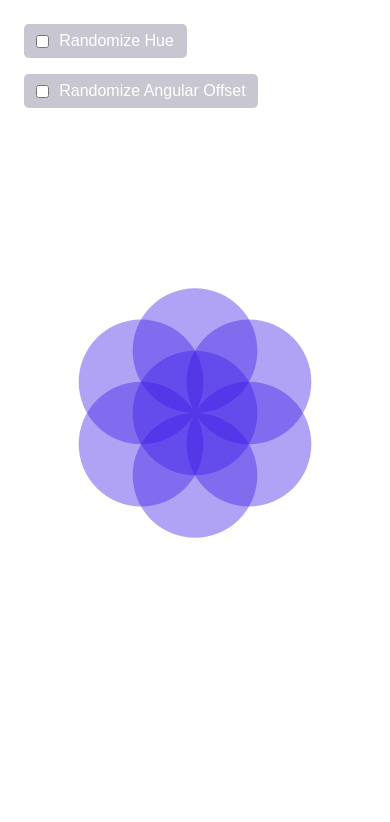
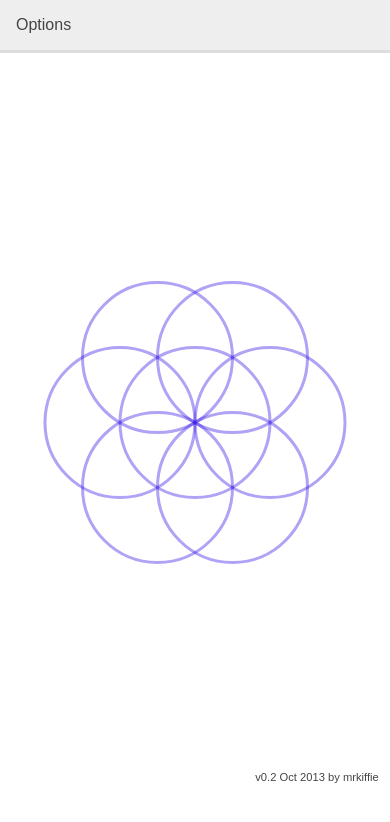
Before and after one commit to Quanxiaodai/flower-of-life, a plain HTML site: page index.htm in a window 390 px wide. Drawn offline with Linux system fonts and the light colour scheme.

Commit message:
Added render style options, new stroke Moved options into a navigation style dropdown, improving accessibility on mobile devices Removed `boxChecked` function in favour of `getOptions` Started abstracting lineWidth. Renamed `randomizeAngularOffset` to `randomizeRotation

```diff
--- a/index.htm
+++ b/index.htm
@@ -2,91 +2,141 @@
 <html lang="en">
 <head>
     <meta charset="UTF-8">
+    <meta name="viewport" content="width=device-width">
     <title>Canvas Playground - Flower of Life - mrkiffie.com</title>
 
     <style>
         body{
+            color:#444;
             margin: 0 auto;
             font-family: sans-serif;
             font-size: 100%;
             position: relative;
         }
         #canvas{
-            margin: 2%;
+            display: block;
+            margin: 2em auto 0;
             cursor: pointer;
+            outline: none;
         }
-        .no-js #controls{
-            display: none;
+        a{
+            color: #444;
+            text-decoration: none;
+            outline: none;
         }
-        #controls{
-            position: absolute;
-            top: 0;
+        .menu{
+            padding: 0;
+            position: relative;
+            background: #eee;
+            border-bottom: .2em inset #ddd;
+        }
+        .open{
+            display: block;
             padding: 1em;
         }
-        .control-group{
+        .close{
+            position: absolute;
+            display: none;
+            bottom: 0;
+            left: 0;
+            right: 0;
+            height: 1em;
+            padding: 1em;
+            z-index: 1;
+            text-align: right;
+        }
+        #options{
+            max-height: 0;
+            overflow: hidden;
+            -webkit-transition: max-height 0.4s ease-out;
+            -moz-transition: max-height 0.4s ease-out;
+            -ms-transition: max-height 0.4s ease-out;
+            -o-transition: max-height 0.4s ease-out;
+            transition: max-height 0.4s ease-out;
+        }
+        #options:target{
+            max-height: 25em;
+        }
+        #options:target .close{
+            display: block;
+        }
+        .close span{
+            position: absolute;
+            bottom: 1em;
+            right: 1em;
+            display: inline-block;
+            border-radius: 50%;
+            padding: .5em;
+            line-height: .5;
+            text-align: center;
+        }
+        .close span:hover,
+        .close span:focus,
+        .close span:active{
+            background: rgba(200,200,200,.6);
+        }
+        .option-group{
             display: block;
             position: relative;
         }
-        input{
-            position: absolute;
-            top: 1.2em;
-            left: 1.2em;
-            z-index: 1;
-            cursor: pointer;
-        }
         label{
             display: inline-block;
-            background: hsla(250, 10%, 50%, .4);
-            padding: .5em .8em .5em 2.2em;
+            background: rgba(200,200,200,.6);
+            padding: .5em .8em .5em .4em;
             margin: .5em;
             cursor: pointer;
             border-radius: .3em;
-            color: #fff;
+            color: #444;
+        }
+        .no-select{
             -webkit-user-select: none;
             -moz-user-select: none;
             -ms-user-select: none;
             user-select: none;
         }
-        input:checked + label{
-            background: hsla(250, 80%, 50%, .4);
+        small{
+            font-size: 70%;
+            float:right;
+            padding: 1em;
         }
-        input:focus + label{
-            outline: 4px dotted #000;
-        }
+
     </style>
 
 </head>
-<body class="no-js">
-    <script>
-        var b = document.getElementsByTagName('body')[0];
-        b.classList.toggle('no-js');
-    </script>
-    <div id="controls">
-        <div class="control-group">
-            <input name="randomizeColors" id="randomizeColors" type="checkbox">
-            <label for="randomizeColors">Randomize Hue</label>
+<body id="top">
+
+    <div class="menu">
+        <div id="options" >
+            <label class="no-select">
+                <input name="randomizeColors" type="checkbox">
+                Randomize Hue
+            </label>
+            <label class="no-select">
+                <input name="randomizeRotation" type="checkbox">
+                Randomize Rotation
+            </label>
+            <label class="no-select">
+                <input name="renderStyle" type="radio" value="1">
+                Filled Circles
+            </label>
+            <label class="no-select">
+                <input name="renderStyle" type="radio" value="0" checked="checked">
+                Outline Circles
+            </label>
+            <a href="#top" class="no-select close"><span>&times;</span></a>
         </div>
-        <div class="control-group">
-            <input name="randomizeAngularOffset" id="randomizeAngularOffset" type="checkbox">
-            <label for="randomizeAngularOffset">Randomize Angular Offset</label>
-        </div>
+        <a href="#options" class="no-select open">Options</a>
     </div>
 
-    <canvas id="canvas" width="600" height="600">
+    <canvas id="canvas" width="600" height="600" class="no-select">
         Ummm. Your browser doesn't support canvas :(
+    </canvas>
 
-    </canvas>
     <script>
-        function isCanvasSupported(){
-          var elem = document.createElement('canvas');
-          return !!(elem.getContext && elem.getContext('2d'));
-        }
-        if (!isCanvasSupported()){
-            (document.getElementById('controls')).style.display = 'none';
-        }
-
         var randomizeColors = false;
-        var randomizeAngularOffset = false;
+        var randomizeRotation = false;
+        var renderStyle = 0;
+        var lineWidth = 3;
 
         /* We need to convert degrees to radians because that is what
          * Math.sin() accepts. A radian is the angle generated in an
@@ -109,7 +159,6 @@
             return ( deg * Math.PI / 180 );
         }
 
-
         /**
          * This just returns a random integer within the specified range
          */
@@ -125,6 +174,24 @@
             return 'hsla(' + hue + ', 80%, 50%, .4)'
         }
 
+        /**
+         * Returns the line's width
+         * @todo expose in options
+         */
+        function getLineWidth(){
+            return lineWidth;
+        }
+
+        /**
+         * Render the according to the style
+         */
+        function doRender(){
+            if ( renderStyle == 1 ){
+                context.fill();
+            } else {
+                context.stroke();
+            }
+        }
 
         /**
          * This creates the circles on the the canvas
@@ -133,23 +200,26 @@
             context.beginPath();
             context.arc( x, y, r, 0, degToRad( 360 ), false );
             context.fillStyle = randomColor();
-            context.fill();
-            //context.lineWidth = 10;
-            //context.strokeStyle = randomColor()
-            //context.stroke();
+            context.lineWidth = getLineWidth();
+            context.strokeStyle = randomColor();
+
+            doRender();
+
         }
 
         var c = document.getElementById( 'canvas' );
         var context = c.getContext( '2d' );
 
-
+        /**
+         * Executes a sequence of functions to render the pattern
+         */
         function doPattern(){
             var w = c.width;
             var h = c.height;
             var x = w / 2; // half the canvas's width - center x
             var y = h / 2; // half the canvas's height - center y
-            var r = ( x > y ? y : x ) / 3; // set the radius to half the smallest dimension of the canvas
-            var a = randomizeAngularOffset ? randomInt( 0, 360 ) : 0;  // rotational offset in degrees
+            var r = ( x > y ? y : x ) / 2 - lineWidth; // set the radius to half the smallest dimension of the canvas
+            var a = randomizeRotation ? randomInt( 0, 360 ) : 30;  // rotational offset in degrees
 
             // first clear canvas
             context.clearRect( 0, 0, w, h );
@@ -166,40 +236,60 @@
             }
         }
 
-        // adding event listener to recreate the pattern on click
-        c.addEventListener( 'click', doPattern, false );
+        /**
+         * adding event listener to recreate the pattern on touch start and mousedown
+         */
+        c.addEventListener( 'mousedown', doPattern, false );
+        c.addEventListener( 'touchstart', doPattern, false );
 
+        /**
+         * Adjust the canvas' size relative to the window's dimensino
+         */
         function adjustCanvasDimensions(){
             var w = window.innerWidth;
             var h = window.innerHeight;
 
-            c.width = w *.96;
-            c.height = h *.96;
+            c.width = w *.8;
+            c.height = h *.8;
 
             doPattern();
         }
 
-        adjustCanvasDimensions();
-
+        /**
+         * Register canvas resizing event listener
+         */
         window.addEventListener('resize', adjustCanvasDimensions, false);
 
-
-        // controls
-        function boxChecked(e){
-            if (e.target && e.target.id){
-                var id = e.target.id;
-                window[id] = document.getElementById(id).checked;
+        /**
+         * Modifies the Option properties
+         */
+        function getOptions(e){
+            if (e.target && e.target.name){
+                var name = e.target.name;
+                if (e.target.type === 'checkbox'){
+                    window[name] = e.target.checked;
+                }
+                if (e.target.type === 'radio'){
+                    window[name] = e.target.value;
+                }
                 doPattern();
             }
-
         }
 
-        (document.getElementById('randomizeColors'))
-            .addEventListener('click', boxChecked, false );
-        (document.getElementById('randomizeAngularOffset'))
-            .addEventListener('click', boxChecked, false );
+        /**
+         * add event listener to the Options container
+         */
+        (document.getElementById('options'))
+            .addEventListener('click', getOptions, false );
+
+        /**
+         * Initial call to adjust canvas dimensions and render the pattern
+         */
+        adjustCanvasDimensions();
 
     </script>
 
+    <small class="no-select">v0.2 Oct 2013 by mrkiffie</small>
+
 </body>
 </html>
```
Also changed, not shown: 1 other file.
